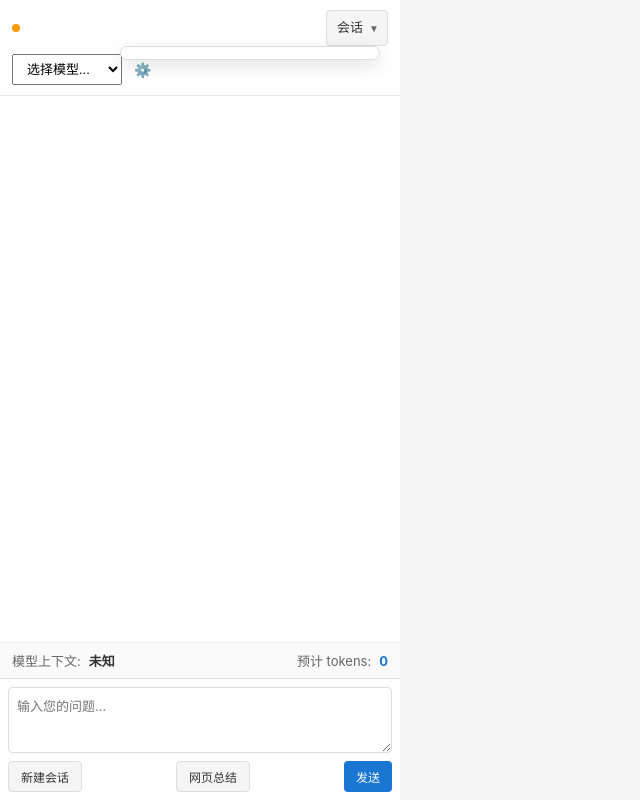
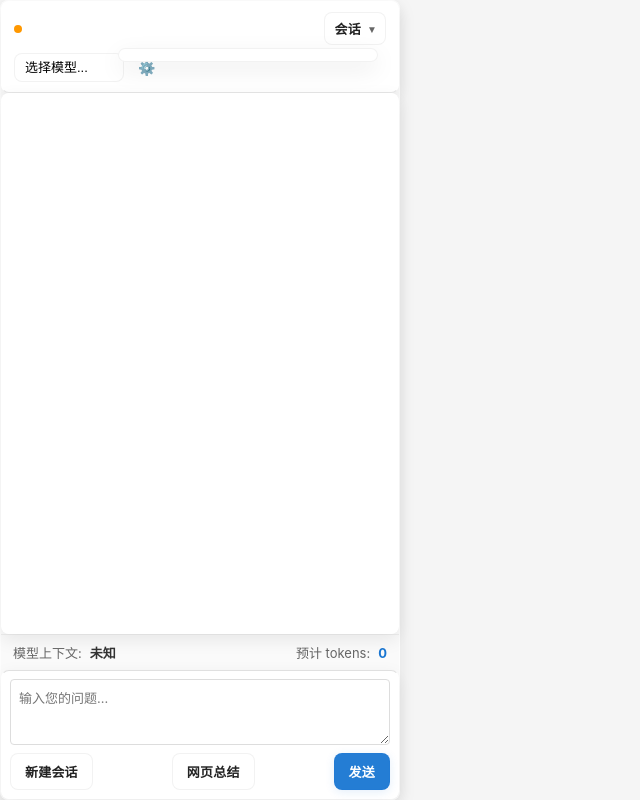
Before and after one commit to Gyrych/ChromeChat, a browser extension: page sidebar.html in a window 1280 px wide. Both pictures are taken after a click on the button "管理会话". Shown: the whole page, without its empty margins (0-640 px from the left). Drawn offline with Linux system fonts and the light colour scheme.

Commit message:
v0.0.15 新增浅色毛玻璃界面样式，统一弹窗与侧边栏视觉风格，提升现代感。更新 `popup.css`、`popup.html`、`sidebar.html`，并在 `CURSOR.md`、`README.md`、`README_zh.md` 中记录变更。主要实现包括添加 `.glass-panel` 类以支持毛玻璃效果，统一控件样式，确保在不同浏览器中保持良好可读性与一致性。

```diff
--- a/popup.css
+++ b/popup.css
@@ -9,6 +9,33 @@ body {
     height: 600px;
     font-family: -apple-system, BlinkMacSystemFont, 'Segoe UI', Roboto, sans-serif;
     background-color: #f5f5f5;
+}
+
+/* 毛玻璃通用容器 */
+.glass-panel {
+    background: rgba(255,255,255,0.6);
+    border-radius: 8px;
+    border: 1px solid rgba(255,255,255,0.6);
+    box-shadow: 0 6px 18px rgba(0,0,0,0.08);
+    /* 兼容性：先提供降级半透明背景，再在支持的浏览器启用 backdrop-filter */
+}
+
+@supports (backdrop-filter: blur(12px)) or (-webkit-backdrop-filter: blur(12px)) {
+    .glass-panel {
+        -webkit-backdrop-filter: blur(12px);
+        backdrop-filter: blur(12px);
+        background: rgba(255,255,255,0.55);
+        border: 1px solid rgba(255,255,255,0.45);
+    }
+}
+
+@supports not ((backdrop-filter: blur(12px)) or (-webkit-backdrop-filter: blur(12px))) {
+    /* 不支持模糊的降级样式：更不透明背景和更强阴影，保持可读性 */
+    .glass-panel {
+        background: rgba(255,255,255,0.92);
+        box-shadow: 0 8px 24px rgba(0,0,0,0.14);
+        border: 1px solid rgba(220,220,220,0.9);
+    }
 }
 
 .container {
@@ -310,32 +337,105 @@ body {
 
 /* 按钮样式 */
 .btn {
-    padding: 6px 12px;
-    border: none;
-    border-radius: 4px;
+    padding: 8px 14px;
+    border: 1px solid transparent;
+    border-radius: 8px;
     cursor: pointer;
-    font-size: 12px;
-    transition: background-color 0.2s;
+    font-size: 13px;
+    font-weight: 600;
+    letter-spacing: 0.2px;
+    transition: background-color 180ms ease, transform 120ms ease, box-shadow 180ms ease;
+    display: inline-flex;
+    align-items: center;
+    gap: 8px;
 }
 
 .btn.primary {
-    background-color: #1976d2;
-    color: white;
+    background-color: rgba(25,118,210,0.95);
+    color: #fff;
+    box-shadow: 0 2px 10px rgba(25,118,210,0.12);
+    border-color: rgba(25,118,210,0.12);
 }
 
 .btn.primary:hover {
-    background-color: #1565c0;
+    background-color: rgba(21,101,192,0.98);
+    transform: translateY(-1px);
 }
 
 .btn.secondary {
-    background-color: #f5f5f5;
-    color: #333;
-    border: 1px solid #ddd;
+    background-color: rgba(255,255,255,0.6);
+    color: #222;
+    border: 1px solid rgba(34,34,34,0.06);
+    box-shadow: none;
 }
 
 .btn.secondary:hover {
-    background-color: #e0e0e0;
+    background-color: rgba(255,255,255,0.72);
 }
+
+/* 图标按钮统一样式 */
+.icon-btn {
+    background: rgba(255,255,255,0.0);
+    border: none;
+    padding: 6px;
+    border-radius: 8px;
+    cursor: pointer;
+    color: #333;
+}
+
+.icon-btn:hover { background: rgba(0,0,0,0.04); }
+
+/* 表单控件统一样式：输入、选择器、文本域 */
+input[type="text"], input[type="password"], select, textarea {
+    background: rgba(255,255,255,0.6);
+    border: 1px solid rgba(34,34,34,0.06);
+    border-radius: 8px;
+    padding: 8px 10px;
+    font-size: 13px;
+    outline: none;
+    transition: box-shadow 120ms ease, border-color 120ms ease, background 120ms ease;
+}
+
+select { appearance: none; -webkit-appearance: none; -moz-appearance: none; padding-right: 30px; }
+
+textarea { resize: vertical; min-height: 60px; }
+
+input[type="text"]:focus, input[type="password"]:focus, select:focus, textarea:focus {
+    box-shadow: 0 6px 20px rgba(25,118,210,0.08);
+    border-color: rgba(25,118,210,0.18);
+    background: rgba(255,255,255,0.78);
+}
+
+/* 滑条（range）现代风格 */
+input[type="range"] {
+    -webkit-appearance: none;
+    width: 100%;
+    height: 6px;
+    background: rgba(0,0,0,0.06);
+    border-radius: 6px;
+}
+input[type="range"]::-webkit-slider-thumb {
+    -webkit-appearance: none;
+    width: 16px;
+    height: 16px;
+    border-radius: 50%;
+    background: #1976d2;
+    box-shadow: 0 2px 6px rgba(25,118,210,0.24);
+    cursor: pointer;
+}
+
+/* 下拉和弹出列表统一样式 */
+.session-list, .session-menu {
+    background: rgba(255,255,255,0.92);
+    border: 1px solid rgba(34,34,34,0.06);
+    box-shadow: 0 8px 24px rgba(0,0,0,0.08);
+    border-radius: 10px;
+}
+
+/* 统一滚动条更轻量 */
+.chat-container::-webkit-scrollbar { width: 8px; }
+.chat-container::-webkit-scrollbar-track { background: rgba(0,0,0,0.03); }
+.chat-container::-webkit-scrollbar-thumb { background: rgba(0,0,0,0.12); border-radius: 6px; }
 
 /* 对话区域 */
 .chat-container {
--- a/sidebar.html
+++ b/sidebar.html
@@ -16,9 +16,9 @@
 <body>
     <!-- 直接复用 popup.html 的主体结构 -->
     <!-- 为便于复用和维护，脚本仍引用 popup.js，popup.js 中的 DOM 查询应兼容侧边栏布局 -->
-    <div class="container">
+    <div class="container glass-panel">
         <!-- 顶部控制栏 -->
-        <div class="header">
+        <div class="header glass-panel">
             <div class="header-top">
                 <div class="connection-status">
                     <span id="statusIndicator" class="status-indicator disconnected"></span>
@@ -51,7 +51,7 @@
         </div>
 
         <!-- 设置面板 -->
-        <div id="settingsPanel" class="settings-panel hidden">
+        <div id="settingsPanel" class="settings-panel hidden glass-panel">
             <div class="setting-item">
                 <label for="ollamaUrl">Ollama服务地址:</label>
                 <input type="text" id="ollamaUrl" placeholder="http://localhost:11434" value="http://localhost:11434">
@@ -71,7 +71,7 @@
         </div>
 
         <!-- 对话区域 -->
-        <div id="chatContainer" class="chat-container">
+        <div id="chatContainer" class="chat-container glass-panel">
             <div id="messages" class="messages"></div>
         </div>
 
@@ -80,7 +80,7 @@
             <div class="estimate"><span id="estimateLabel">预计 tokens:</span><strong id="nextTurnTokens">0</strong></div>
         </div>
 
-        <div class="input-area">
+        <div class="input-area glass-panel">
             <div class="input-container">
                 <textarea id="messageInput" placeholder="输入您的问题..." rows="3"></textarea>
                 <div class="input-actions">
```
Also changed, not shown: CURSOR.md (+17 -0 lines), doc/PRD_浅色毛玻璃界面_zh.md (added, +64 -0 lines), popup.html (+5 -5 lines), README.md, README_zh.md.
